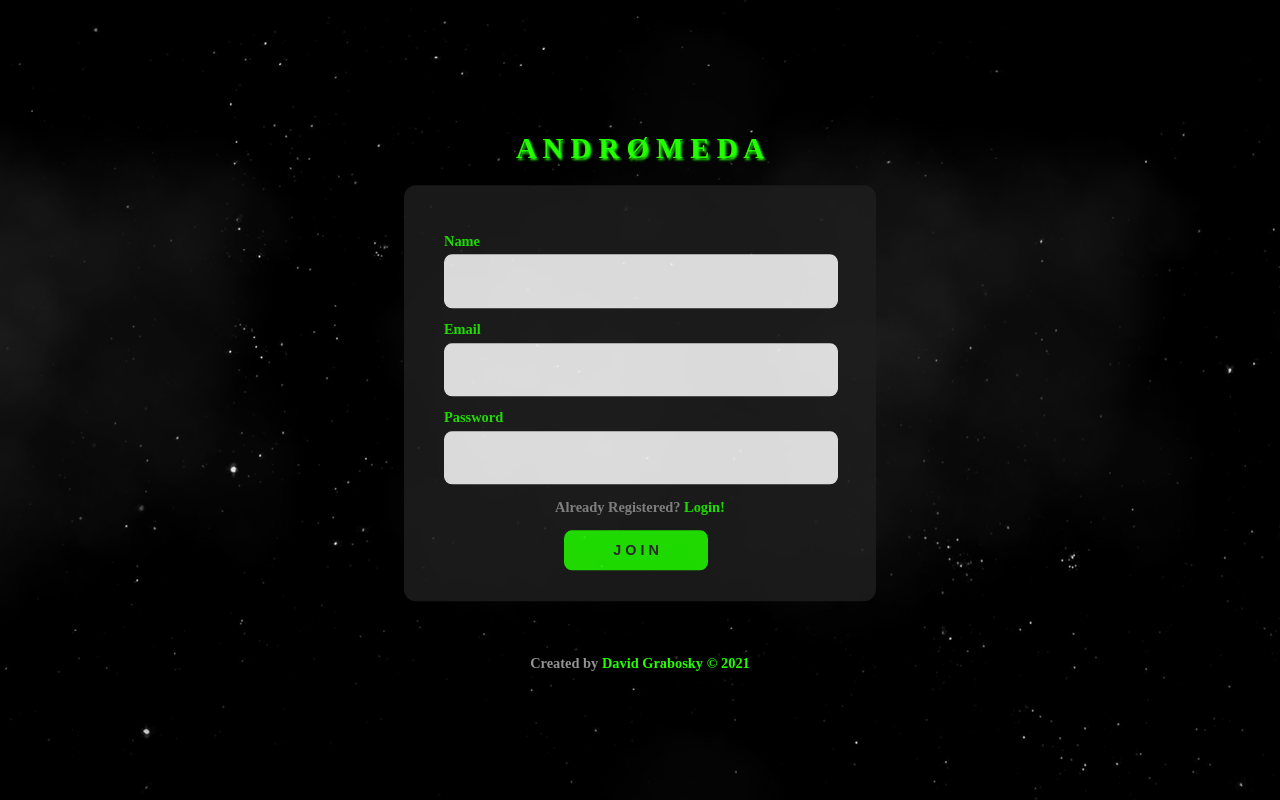
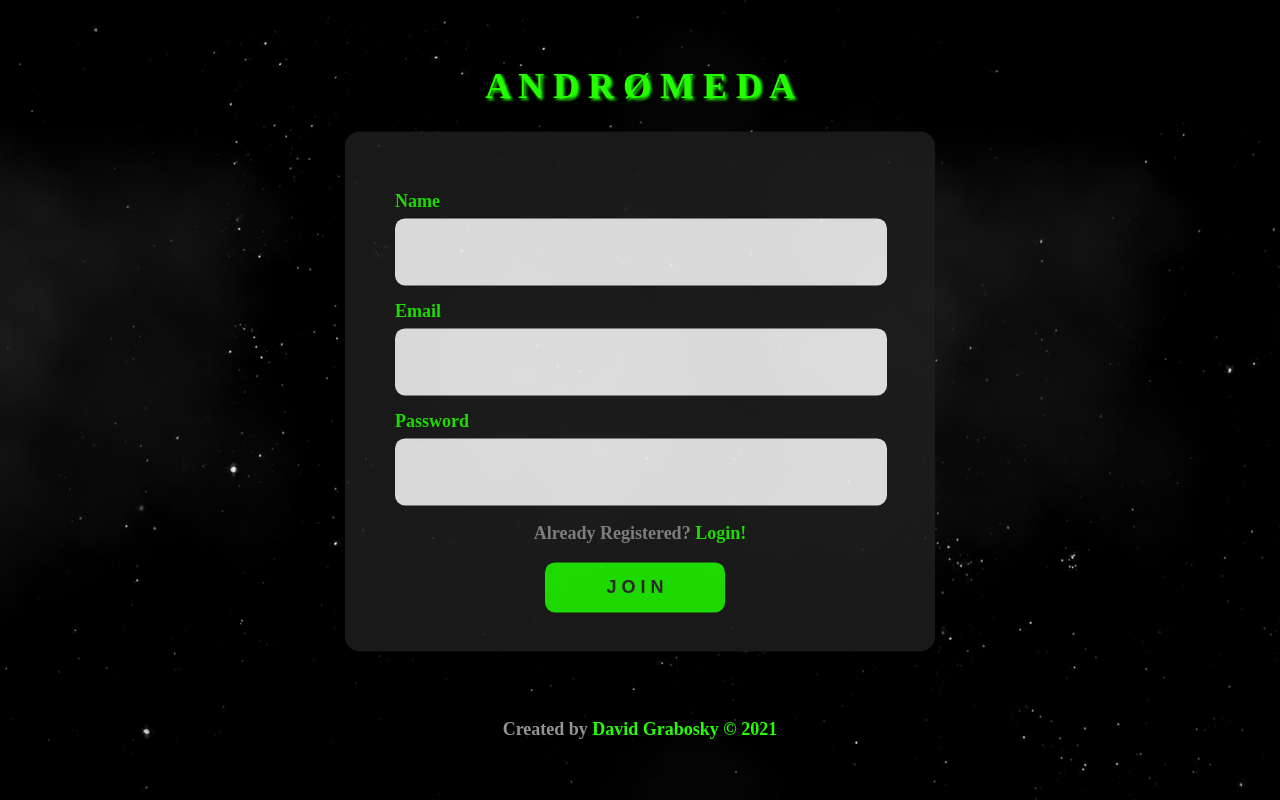
Before and after one commit to azurize/andromeda, a Flask app: page /create/ in a window 1280 px wide. Run offline with Flask 2, Linux system fonts and the light colour scheme; some web fonts are replaced.

Commit message:
Removed zoom

```diff
--- a/static/css/styles.css
+++ b/static/css/styles.css
@@ -21,7 +21,6 @@ html {
     margin-right: -50%;
     transform: translate(-50%, -50%);
     z-index: 3;
-    zoom: 0.8;
 }
 
 .login__title__text {
```
